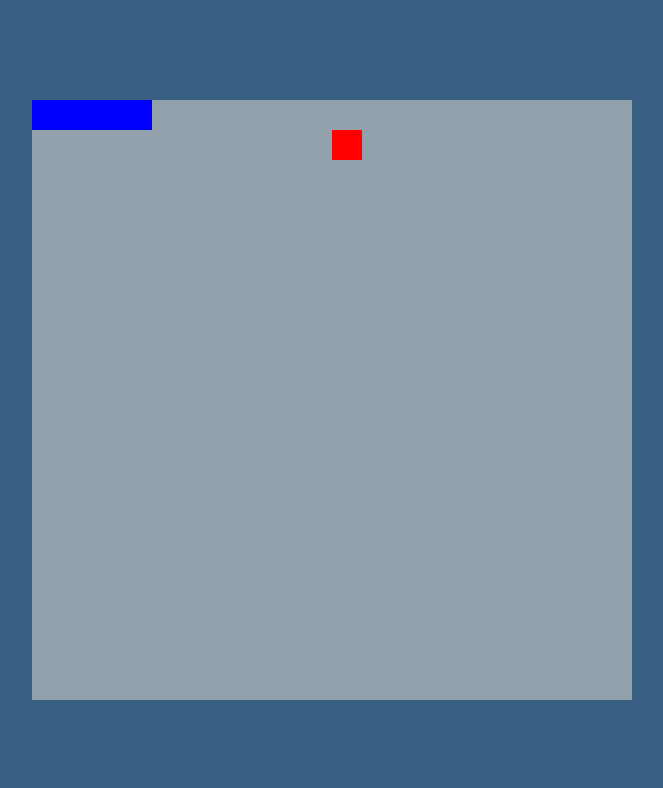
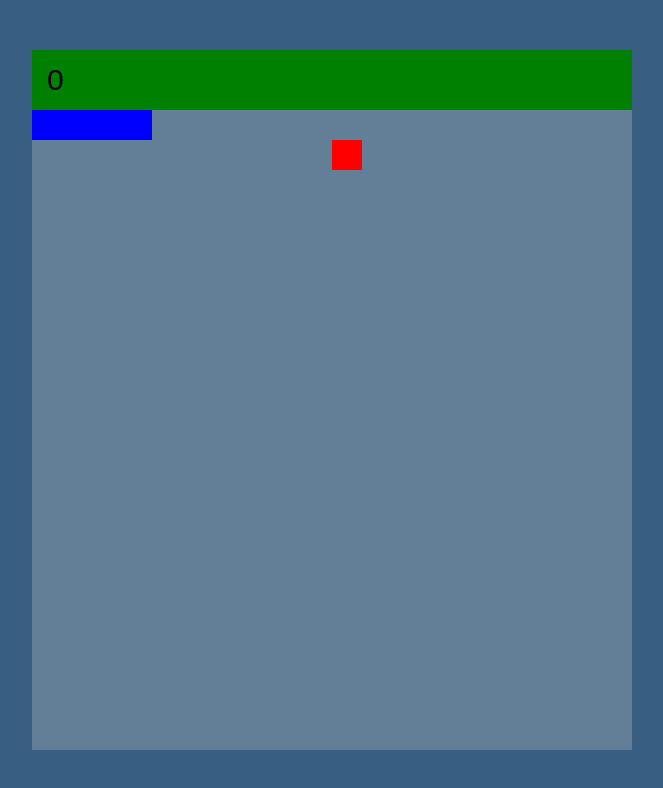
Before and after one commit to dmytroivanishin/snake, a website built with webpack: page public/index.html in a window 1280 px wide. Shown: the whole page, without its empty margins (308-971 px from the left). Built offline with nearby package versions, Linux system fonts and the light colour scheme.

Commit message:
Create scoreboard on canvas and state

```diff
--- a/src/index.js
+++ b/src/index.js
@@ -16,21 +16,34 @@ const state = {
     food: {
         didAte: true,
         apples: {}
-    }
+    },
+    score: 0
 };
 
 const snake = new Snake(state);
 const food = new Food(state);
 
 window.addEventListener("load", () => {
+
     const canvas = document.getElementById("game-field");
     const ctx = canvas.getContext("2d");
 
-    canvas.style.width = "600px";
-    canvas.style.height = "600px";
+    canvas.width = 600;
+    canvas.height = 700;
+
+    const renderScore = () => {
+        ctx.fillStyle = "green";
+        ctx.fillRect(0, 0, 600, 60);
+
+        ctx.fillStyle = "black";
+        ctx.font = 'normal 30px Arial, sans-serif';
+        ctx.fillText(state.score, 15, 60 / 2 + 30 / 3);
+    };
 
     const renderGame = () => {
-        ctx.clearRect(0, 0, 600, 600);
+        ctx.clearRect(0, 0, 600, 700);
+
+        renderScore();
 
         for(let y = 0; y < 20; y+=1){
             for(let x = 0; x < 20; x+=1){
@@ -38,13 +51,13 @@ window.addEventListener("load", () => {
                 for(let s = 0; s < state.snake.tail.length; s+=1){
                     if(x === state.snake.tail[s].x && y === state.snake.tail[s].y){
                         ctx.fillStyle = "blue";
-                        ctx.fillRect(x*30, y*30, 30, 30)
+                        ctx.fillRect(x*30, y*30 + 60, 30, 30)
                     }
                 }
 
                 if(x === state.food.apples.x && y === state.food.apples.y){
                     ctx.fillStyle = "red";
-                    ctx.fillRect(x*30, y*30, 30, 30)
+                    ctx.fillRect(x*30, y*30 + 60, 30, 30)
                 }
 
             }
@@ -70,6 +83,7 @@ window.addEventListener("load", () => {
             snake.checkGrowth();
             food.addNewFood();
 
+
             renderGame();
 
         }, 200);
--- a/src/index.scss
+++ b/src/index.scss
@@ -10,10 +10,11 @@ body{
     left: 50%;
     transform: translate(-50% , -50%);
     width: 600px;
-    height: 600px;
+    height: 700px;
     margin: 0 auto;
     background-color: rgb(147, 161, 173);
     &__game-field{
         display: block;
+        background-color: rgb(98, 127, 151);
     }
 }
--- a/src/snake.js
+++ b/src/snake.js
@@ -53,12 +53,13 @@ export default class Snake {
     checkGrowth() {
         const { snake } = this.state;
         const headSnake = this._getHeadSnake(snake);
-        const { food: { apples } } = this.state;
+        const { food: { apples }, score } = this.state;
 
         if(apples.x === headSnake.x && apples.y === headSnake.y){
             this.state.food.didAte = true;
             this.state.food.apples = {};
             this.state.snake.tail.unshift(this.state.snake.lastPosTail)
+            this.state.score = score + 1;
         }
     }
 
@@ -84,4 +85,8 @@ export default class Snake {
 
         return false;
     }
+
+    _getCollision() {
+
+    }
 };
```
